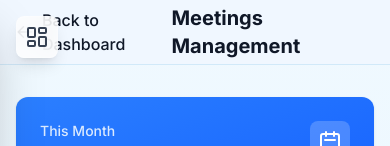
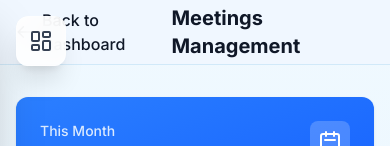
Before and after one commit to Rehanperer/leo-management, a Next.js app in the folder leo-management/: page /dashboard/meetings in a window 390 px wide. Shown: the top 146 px of the page. Built offline with nearby package versions, Linux system fonts and the light colour scheme.

Commit message:
feat: enhance mobile sidebar toggle button styling and add accessibility label

```diff
--- a/leo-management/app/components/Sidebar.tsx
+++ b/leo-management/app/components/Sidebar.tsx
@@ -153,8 +153,9 @@ export default function Sidebar() {
         <>
             {/* Mobile Hamburger Button */}
             <button
-                className="md:hidden fixed top-4 left-4 z-[60] p-2 rounded-lg bg-white/80 dark:bg-slate-800/80 backdrop-blur-md shadow-lg border border-white/20 text-gray-700 dark:text-gray-200"
+                className="md:hidden fixed top-4 left-4 z-[100] p-3 min-w-[48px] min-h-[48px] flex items-center justify-center rounded-xl bg-white/90 dark:bg-slate-800/90 backdrop-blur-md shadow-xl border border-white/20 text-gray-700 dark:text-gray-200 active:scale-95 transition-all"
                 onClick={() => setIsOpen(!isOpen)}
+                aria-label="Toggle Sidebar"
             >
                 {isOpen ? <LogOut size={24} className="rotate-180" /> : <LayoutDashboard size={24} />}
             </button>
```
